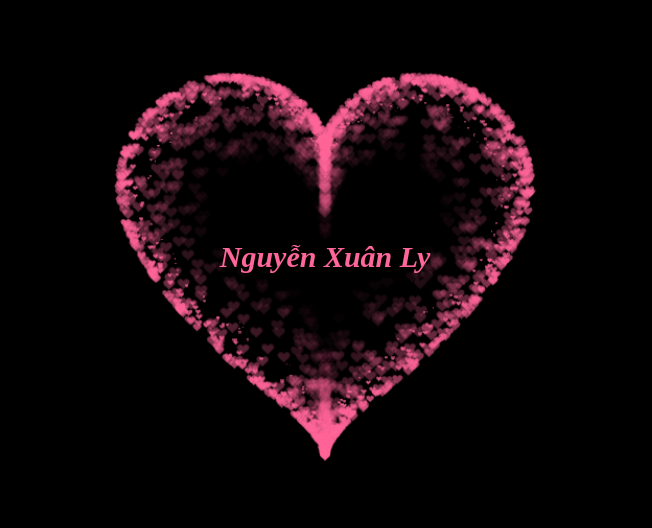
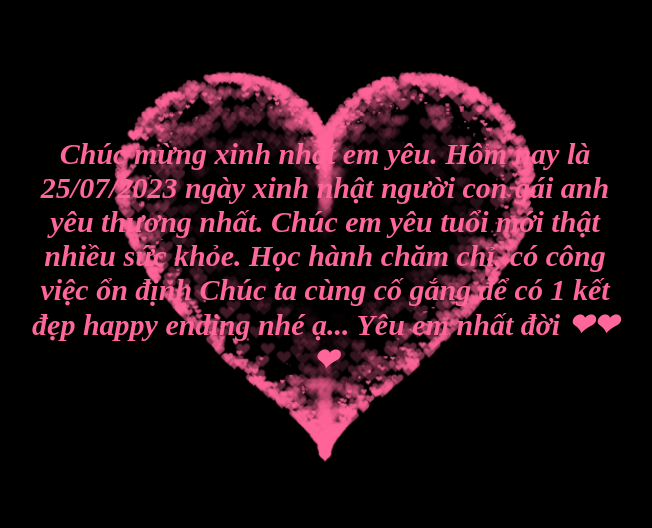
Before and after one commit to vhungg00/project_love, a plain HTML site: page index.html in a window 1280 px wide. Shown: the part 136-664 px from the top of the page, without its empty margins (315-967 px from the left). Drawn offline with Linux system fonts and the light colour scheme.

Commit message:
hung commit I Love You

```diff
--- a/index.html
+++ b/index.html
@@ -2,7 +2,7 @@
 <html>
 
 <head>
-  <title>Tạ Văn Hùng</title>
+  <title>Nguyễn Xuân Ly  </title>
   <meta name="Generator" content="EditPlus" />
   <meta name="Author" content="" />
   <meta name="Keywords" content="" />
@@ -72,8 +72,8 @@
     #pinkboard {
       position: relative;
       margin: auto;
-      height: 500px;
-      width: 500px;
+      height: 800px;
+      width: 800px;
       animation: animate 1.5s infinite;
     }
 
@@ -135,7 +135,7 @@
         duration: 2, // particle duration in sec
         velocity: 100, // particle velocity in pixels/sec
         effect: -1.3, // play with this for a nice effect
-        size: 13, // particle size in pixels
+        size: 15, // particle size in pixels
       },
     };
     /*
@@ -378,7 +378,11 @@
       }, 10);
     })(document.getElementById("pinkboard"));
   </script>
-  <h2 class="name">Nguyễn Xuân Ly</h2>
+  <h2 class="name">Chúc mừng xinh nhật em yêu.
+    Hôm nay là 25/07/2023 ngày xinh nhật người con gái anh yêu thương nhất.
+    Chúc em yêu tuổi mới thật nhiều sức khỏe. Học hành chăm chỉ, có công việc ổn định
+    Chúc ta cùng cố gắng để có 1 kết đẹp happy ending nhé ạ... Yêu em nhất đời ❤❤❤
+  </h2>
   <h3 class="date"></h3>
 </body>
 
```
